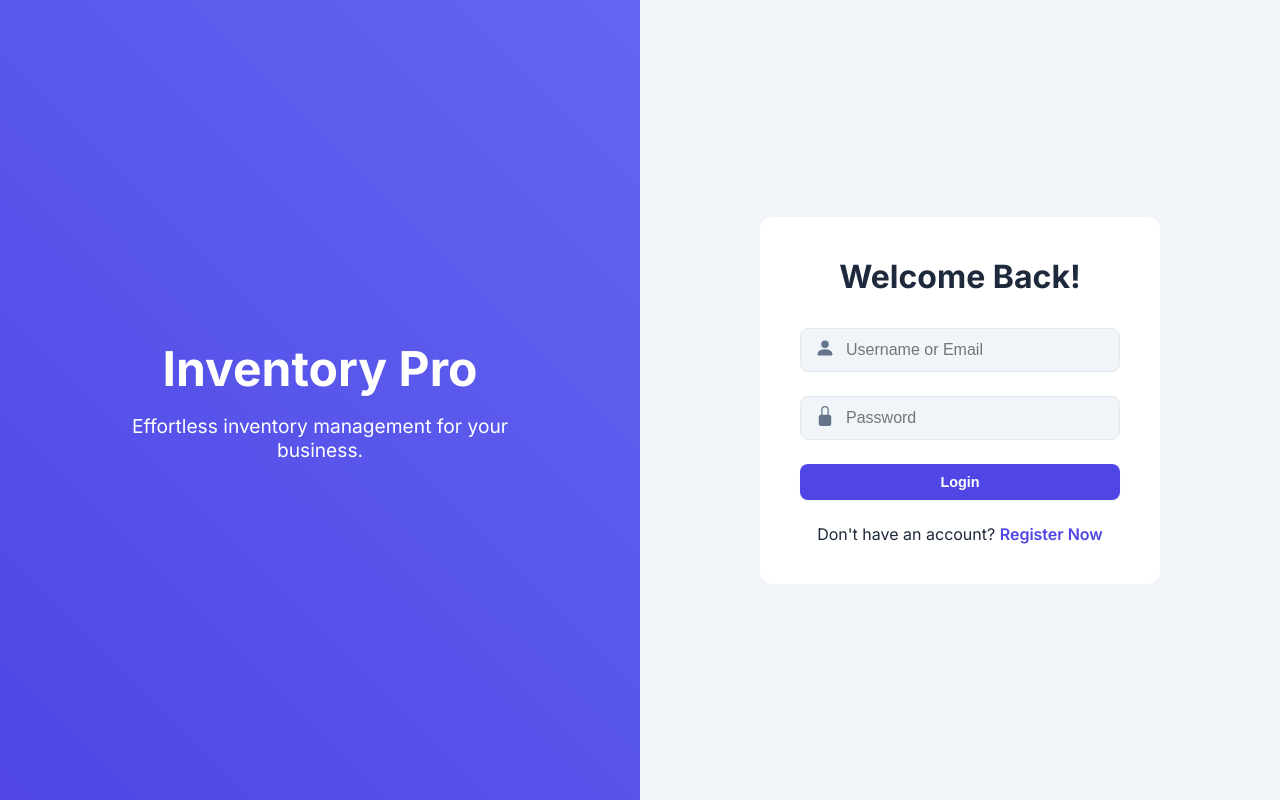
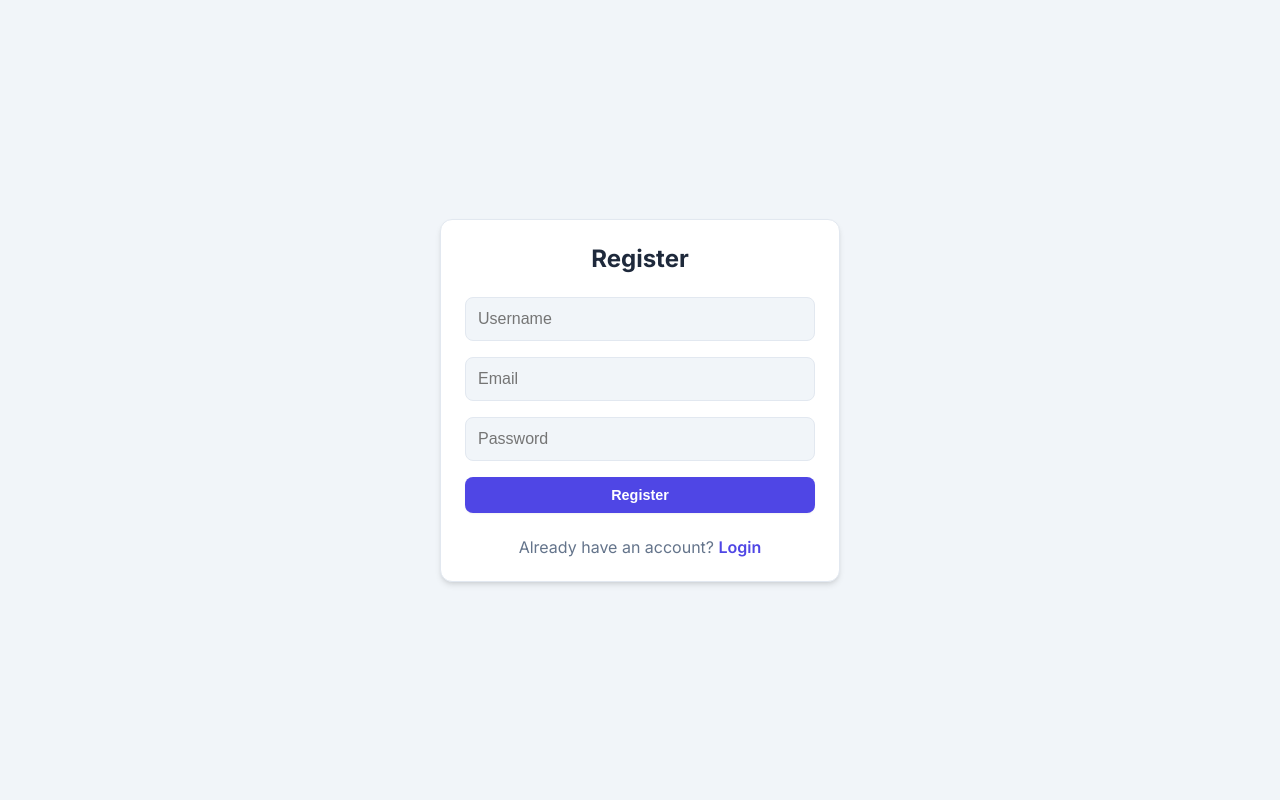
Before and after one commit to devansh-source/frontend, a React (Create React App) app: page /login in a window 1280 px wide. Built offline with nearby package versions, Linux system fonts and the light colour scheme.

Commit message:
Update full code

```diff
--- a/src/context/ThemeContext.js
+++ b/src/context/ThemeContext.js
@@ -1,21 +1,16 @@
 import React, { createContext, useState, useContext, useEffect } from 'react';
 
-// 1. Create the context
 const ThemeContext = createContext();
 
-// 2. Create the provider component
 export const ThemeProvider = ({ children }) => {
-  // State to hold the current theme. Default to 'light' or what's in localStorage.
   const [theme, setTheme] = useState(() => localStorage.getItem('theme') || 'light');
 
-  // Effect to apply the theme class to the body
   useEffect(() => {
     document.body.classList.remove('light-mode', 'dark-mode');
     document.body.classList.add(`${theme}-mode`);
     localStorage.setItem('theme', theme);
   }, [theme]);
 
-  // Function to toggle the theme
   const toggleTheme = () => {
     setTheme(prevTheme => (prevTheme === 'light' ? 'dark' : 'light'));
   };
@@ -27,5 +22,4 @@ export const ThemeProvider = ({ children }) => {
   );
 };
 
-// 3. Create a custom hook for easy access to the context
 export const useTheme = () => useContext(ThemeContext);
--- a/src/index.js
+++ b/src/index.js
@@ -1,16 +1,13 @@
 import React from 'react';
 import ReactDOM from 'react-dom/client';
-import './styles/global.css';
+import './styles/global.css'; // <-- बदला हुआ इम्पोर्ट
 import App from './App';
 import reportWebVitals from './reportWebVitals';
-import { ThemeProvider } from './context/ThemeContext'; // <-- इसे इम्पोर्ट करें
 
 const root = ReactDOM.createRoot(document.getElementById('root'));
 root.render(
   <React.StrictMode>
-    <ThemeProvider>
-      <App />
-    </ThemeProvider>
+    <App />
   </React.StrictMode>
 );
 
--- a/src/pages/Login.js
+++ b/src/pages/Login.js
@@ -1,58 +1,43 @@
 import React, { useState } from "react";
 import { useNavigate, Link } from "react-router-dom";
+import { toast } from "react-toastify";
 import API from "../api";
-import { toast } from "react-toastify";
 
-const Login = () => {
+const Register = () => {
   const [username, setUsername] = useState("");
+  const [email, setEmail] = useState("");
   const [password, setPassword] = useState("");
   const navigate = useNavigate();
 
-  const handleLogin = async (e) => {
+  const handleRegister = async (e) => {
     e.preventDefault();
+    if (!username || !email || !password) {
+      toast.error("Please fill in all fields");
+      return;
+    }
     try {
-      const { data } = await API.post("/api/users/login", { username, password });
-      localStorage.setItem("token", data.token);
-      toast.success("Login successful!");
-      navigate("/");
+      const { data } = await API.post("/api/users/register", { username, email, password });
+      toast.success(data.message || "Registration successful! Please log in.");
+      setTimeout(() => { navigate("/login"); }, 2000);
     } catch (err) {
-      toast.error(err.response?.data?.error || "Login failed");
+      toast.error(err.response?.data?.error || "Registration failed.");
     }
   };
 
   return (
-    <div className="auth-layout">
-      <div className="auth-left">
-        <h1>Inventory Pro</h1>
-        <p>Effortless inventory management for your business.</p>
-      </div>
-      <div className="auth-right">
-        <div className="auth-form-container">
-          <h2>Welcome Back!</h2>
-          <form onSubmit={handleLogin}>
-            <div className="form-group">
-              <span className="input-icon">
-                <svg xmlns="http://www.w3.org/2000/svg" width="20" height="20" fill="currentColor" viewBox="0 0 16 16">
-                  <path d="M3 14s-1 0-1-1 1-4 6-4 6 3 6 4-1 1-1 1H3zm5-6a3 3 0 1 0 0-6 3 3 0 0 0 0 6z"/>
-                </svg>
-              </span>
-              <input placeholder="Username or Email" value={username} onChange={e => setUsername(e.target.value)} required />
-            </div>
-            <div className="form-group">
-              <span className="input-icon">
-                <svg xmlns="http://www.w3.org/2000/svg" width="20" height="20" fill="currentColor" viewBox="0 0 16 16">
-                  <path d="M8 1a2 2 0 0 1 2 2v4H6V3a2 2 0 0 1 2-2zm3 6V3a3 3 0 0 0-6 0v4a2 2 0 0 0-2 2v5a2 2 0 0 0 2 2h6a2 2 0 0 0 2-2V9a2 2 0 0 0-2-2z"/>
-                </svg>
-              </span>
-              <input placeholder="Password" type="password" value={password} onChange={e => setPassword(e.target.value)} required />
-            </div>
-            <button type="submit" style={{ width: '100%' }}>Login</button>
-          </form>
-          <p>Don't have an account? <Link to="/register">Register Now</Link></p>
-        </div>
+    <div className="auth-container">
+      <div className="card auth-card">
+        <h2>Register</h2>
+        <form onSubmit={handleRegister}>
+          <input placeholder="Username" value={username} onChange={(e) => setUsername(e.target.value)} required />
+          <input placeholder="Email" type="email" value={email} onChange={(e) => setEmail(e.target.value)} required />
+          <input placeholder="Password" type="password" value={password} onChange={(e) => setPassword(e.target.value)} required />
+          <button type="submit" style={{ width: '100%' }}>Register</button>
+        </form>
+        <p>Already have an account? <Link to="/login">Login</Link></p>
       </div>
     </div>
   );
 };
 
-export default Login;
+export default Register;
--- a/src/styles/global.css
+++ b/src/styles/global.css
@@ -220,98 +220,3 @@ input:focus, select:focus {
   text-decoration: none;
   font-weight: 600;
 }
-/* ===========================
-   7. New Auth Page Design (Split Screen)
-   =========================== */
-.auth-layout {
-  display: flex;
-  width: 100%;
-  min-height: 100vh;
-  background-color: var(--bg-color);
-}
-
-.auth-left {
-  flex: 1;
-  background: linear-gradient(45deg, var(--primary-color), var(--primary-color-light));
-  display: flex;
-  flex-direction: column;
-  justify-content: center;
-  align-items: center;
-  color: #fff;
-  padding: 2rem;
-  text-align: center;
-}
-
-.auth-left h1 {
-  font-size: 3rem;
-  font-weight: 700;
-  margin-bottom: 1rem;
-  color: #fff;
-}
-
-.auth-left p {
-  font-size: 1.2rem;
-  max-width: 400px;
-}
-
-.auth-right {
-  flex: 1;
-  display: flex;
-  justify-content: center;
-  align-items: center;
-  padding: 2rem;
-}
-
-.auth-form-container {
-  width: 100%;
-  max-width: 400px;
-  background-color: var(--surface-color);
-  padding: 2.5rem;
-  border-radius: 12px;
-  box-shadow: var(--shadow-lg);
-}
-
-.auth-form-container h2 {
-  text-align: center;
-  margin-bottom: 2rem;
-  font-size: 2rem;
-  color: var(--text-primary);
-}
-
-.form-group {
-  position: relative;
-  margin-bottom: 1.5rem;
-}
-
-.input-icon {
-  position: absolute;
-  top: 50%;
-  left: 15px;
-  transform: translateY(-50%);
-  color: var(--text-secondary);
-}
-
-.form-group input {
-  padding-left: 45px;
-}
-
-.auth-form-container p {
-  text-align: center;
-  margin-top: 1.5rem;
-}
-
-.auth-form-container a {
-  color: var(--primary-color);
-  text-decoration: none;
-  font-weight: 600;
-}
-
-/* Responsive design for smaller screens */
-@media (max-width: 768px) {
-  .auth-left {
-    display: none; /* Hide the left panel on small screens */
-  }
-  .auth-right {
-    flex-basis: 100%;
-  }
-}
```
